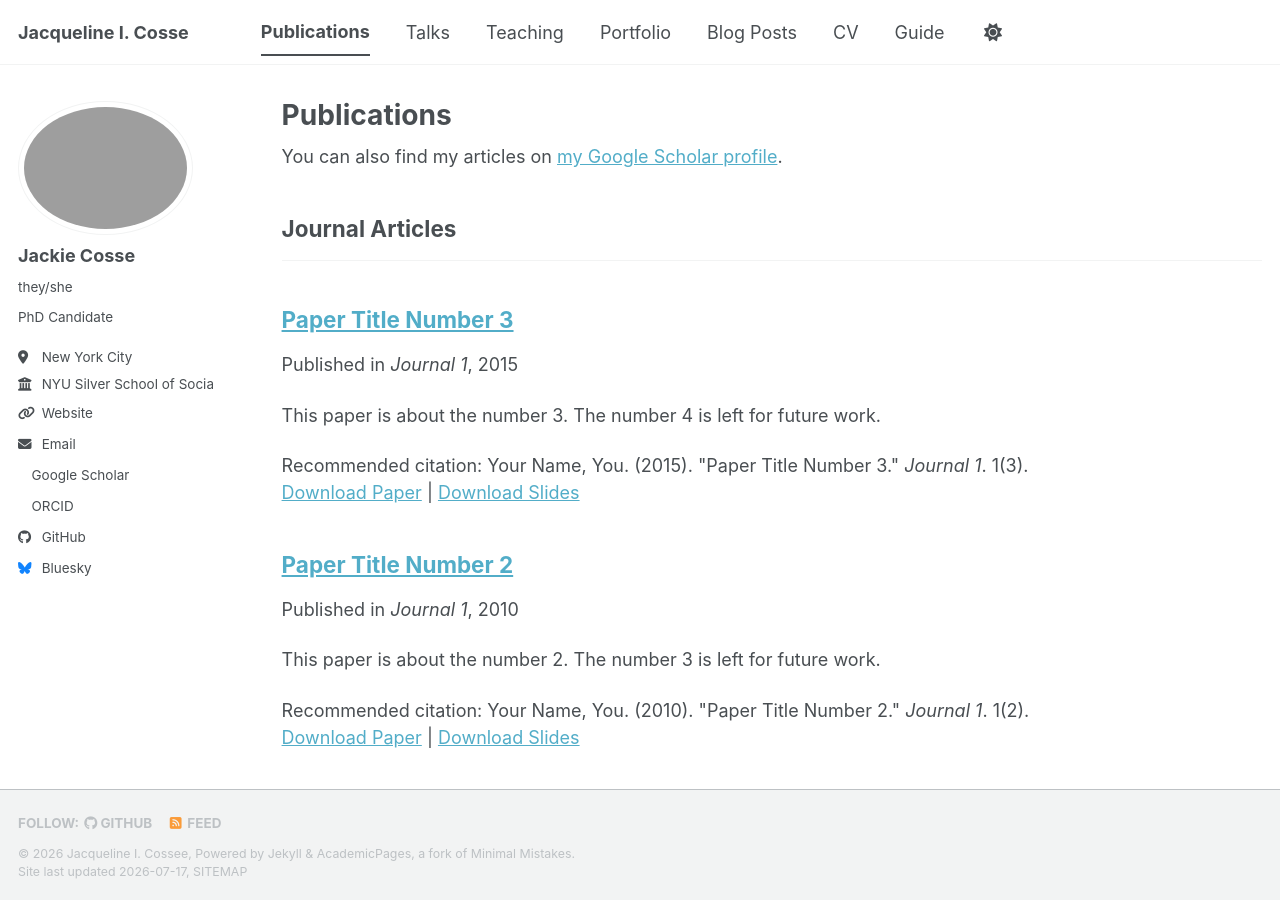
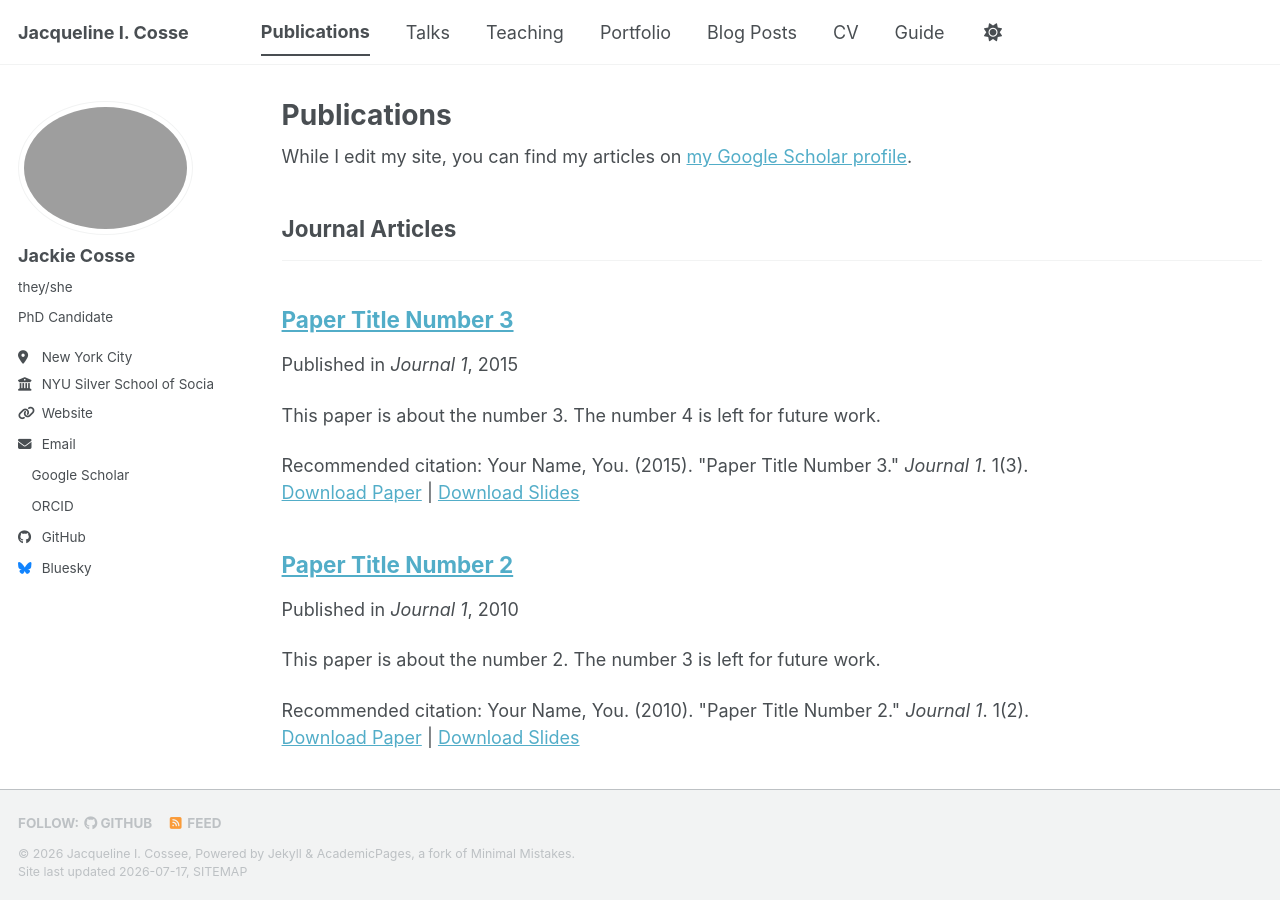
Before and after one commit to jackiecosse/jackiecosse.com, a Jekyll site: the page built from _pages/publications.html, in a window 1280 px wide and 900 px high. Built offline with Jekyll 4.4.1, drawn with Linux system fonts in a browser that asks for light colours; a style sheet for code colours, icons or effects is not loaded.

Commit message:
Update publications.html

```diff
--- a/_pages/publications.html
+++ b/_pages/publications.html
@@ -6,7 +6,7 @@
 ---
 
 {% if site.author.googlescholar %}
-  <div class="wordwrap">You can also find my articles on <a href="{{site.author.googlescholar}}">my Google Scholar profile</a>.</div>
+  <div class="wordwrap">While I edit my site, you can find my articles on <a href="{{site.author.googlescholar}}">my Google Scholar profile</a>.</div>
 {% endif %}
 
 {% include base_path %}
```
